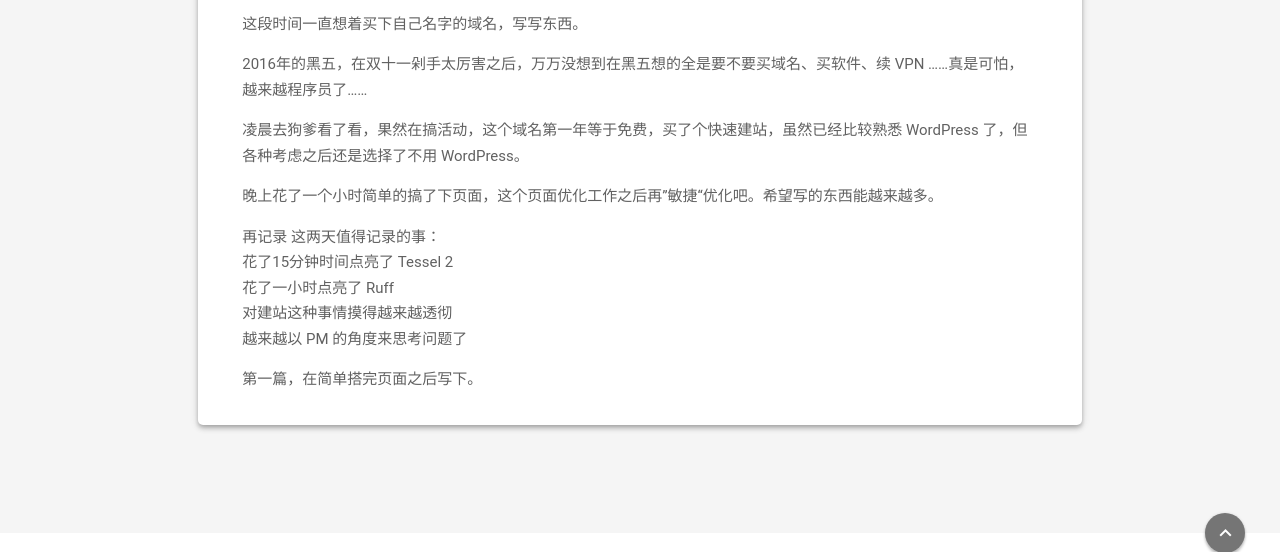
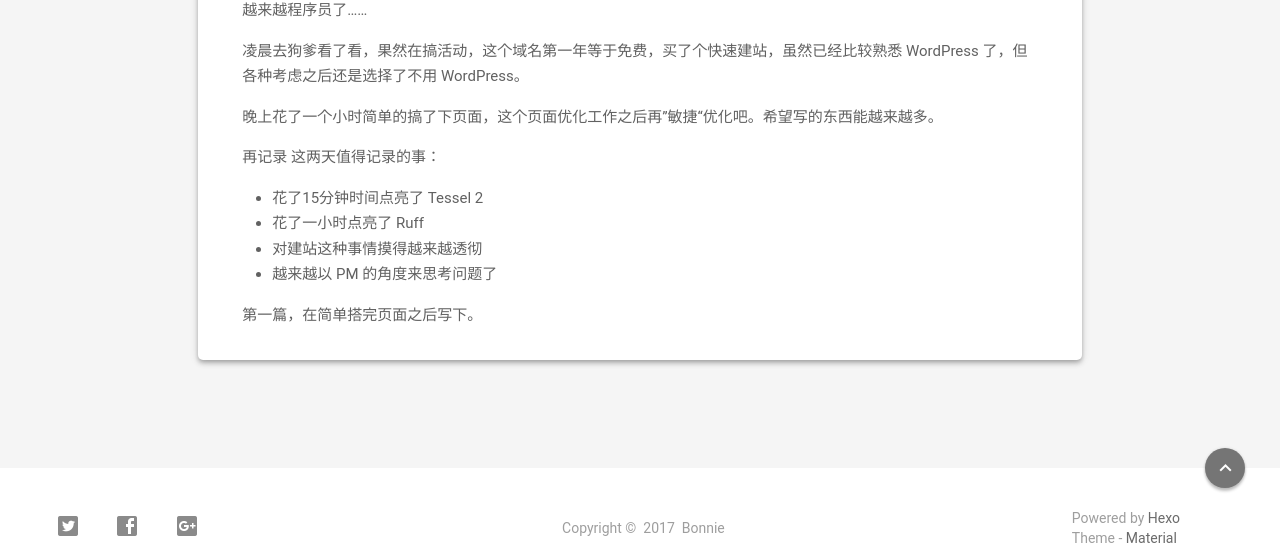
Before and after one commit to bonniecao/bonniecao.github.io, a plain HTML site: page 2016/11/25/第一篇/index.html in a window 1280 px wide. Shown: the part 613-1165 px from the top of the page. Drawn offline with Linux system fonts and the light colour scheme.

Commit message:
Site updated: 2017-01-22 02:05:31

```diff
--- a/2016/11/25/第一篇/index.html
+++ b/2016/11/25/第一篇/index.html
@@ -226,7 +226,7 @@
     </button>
 
     <ul class="post-toc-wrap mdl-menu mdl-menu--bottom-left mdl-js-menu mdl-js-ripple-effect" for="post-toc-trigger-btn">
-        <ol class="post-toc"><li class="post-toc-item post-toc-level-1"><a class="post-toc-link" href="#第一篇"><span class="post-toc-number">1.</span> <span class="post-toc-text">第一篇</span></a></li></ol>
+
 
         <!--
         <li class="mdl-menu__item">
@@ -372,11 +372,17 @@
                 <!-- Post Content -->
                 <div id="post-content" class="markdown-Github mdl-color-text--grey-700 mdl-card__supporting-text fade out">
 
-        <h1 id="第一篇"><a href="#第一篇" class="headerlink" title="第一篇"></a>第一篇</h1><p>这段时间一直想着买下自己名字的域名，写写东西。</p>
+        <p>这段时间一直想着买下自己名字的域名，写写东西。</p>
 <p>2016年的黑五，在双十一剁手太厉害之后，万万没想到在黑五想的全是要不要买域名、买软件、续 VPN ……真是可怕，越来越程序员了……</p>
 <p>凌晨去狗爹看了看，果然在搞活动，这个域名第一年等于免费，买了个快速建站，虽然已经比较熟悉 WordPress 了，但各种考虑之后还是选择了不用 WordPress。</p>
 <p>晚上花了一个小时简单的搞了下页面，这个页面优化工作之后再”敏捷“优化吧。希望写的东西能越来越多。</p>
-<p>再记录 这两天值得记录的事：<br>花了15分钟时间点亮了 Tessel 2<br>花了一小时点亮了 Ruff<br>对建站这种事情摸得越来越透彻<br>越来越以 PM 的角度来思考问题了</p>
+<p>再记录 这两天值得记录的事：</p>
+<ul>
+<li>花了15分钟时间点亮了 Tessel 2</li>
+<li>花了一小时点亮了 Ruff</li>
+<li>对建站这种事情摸得越来越透彻</li>
+<li>越来越以 PM 的角度来思考问题了</li>
+</ul>
 <p>第一篇，在简单搭完页面之后写下。</p>
 
 
```
Also changed, not shown: archives/2016/11/index.html (+2 -1 lines), archives/2016/index.html (+2 -1 lines), archives/index.html (+2 -1 lines), index.html (+2 -1 lines).
